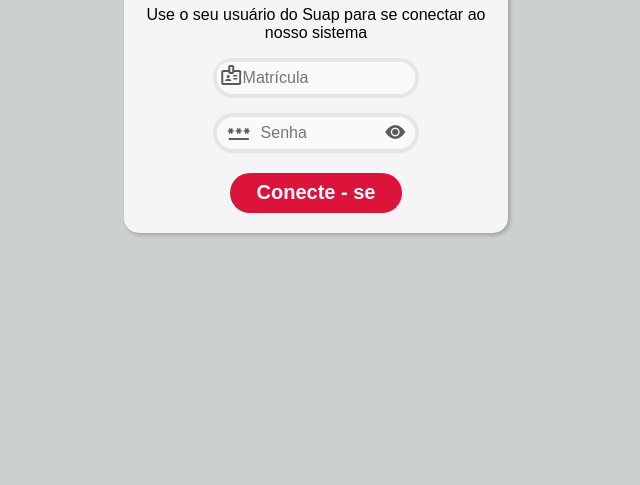
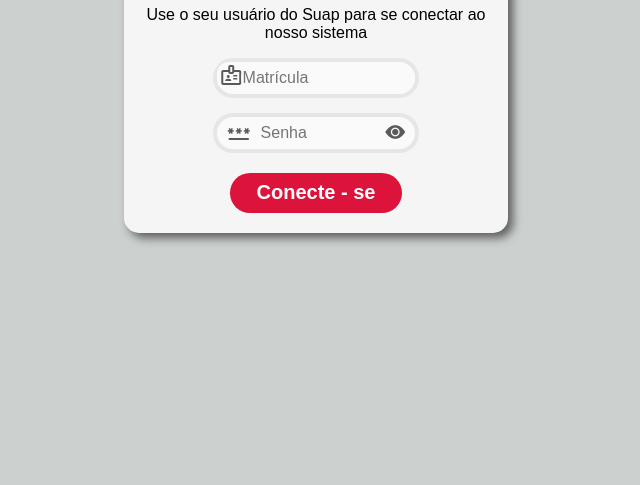
Before and after one commit to VictorGabriel13/Tela-de-Login2.0.github.io, a plain HTML site: page index.html in a window 1280 px wide. Shown: the part 315-800 px from the top of the page, without its empty margins (324-964 px from the left). Drawn offline with nearby package versions, Linux system fonts and the light colour scheme; no server answers.

Commit message:
Atualizar o Style-Login.css
mudança da box shadow do layout da tela de login

```diff
--- a/Site/Style/Style-Login.css
+++ b/Site/Style/Style-Login.css
@@ -14,7 +14,7 @@ body {
     border-top-right-radius: 15px;
     border-bottom-right-radius: 15px;
     border-bottom-left-radius: 15px;
-    box-shadow: 2px 2px 4px rgba(0, 0, 0, 0.225);
+    box-shadow: 5px 5px 10px rgba(0, 0, 0, 0.551);
     top: 25%;
     left: 35%;
 }
```
